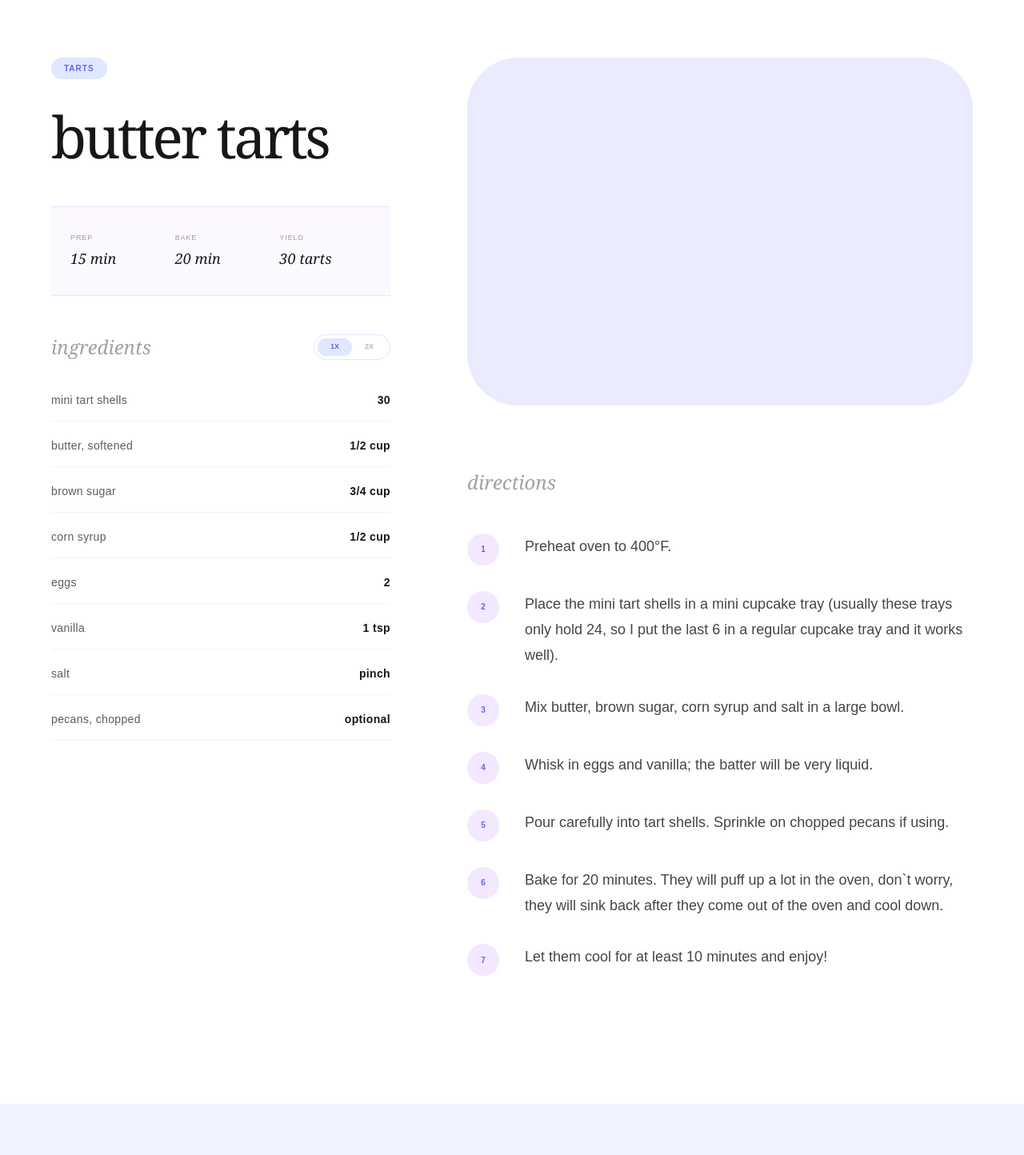
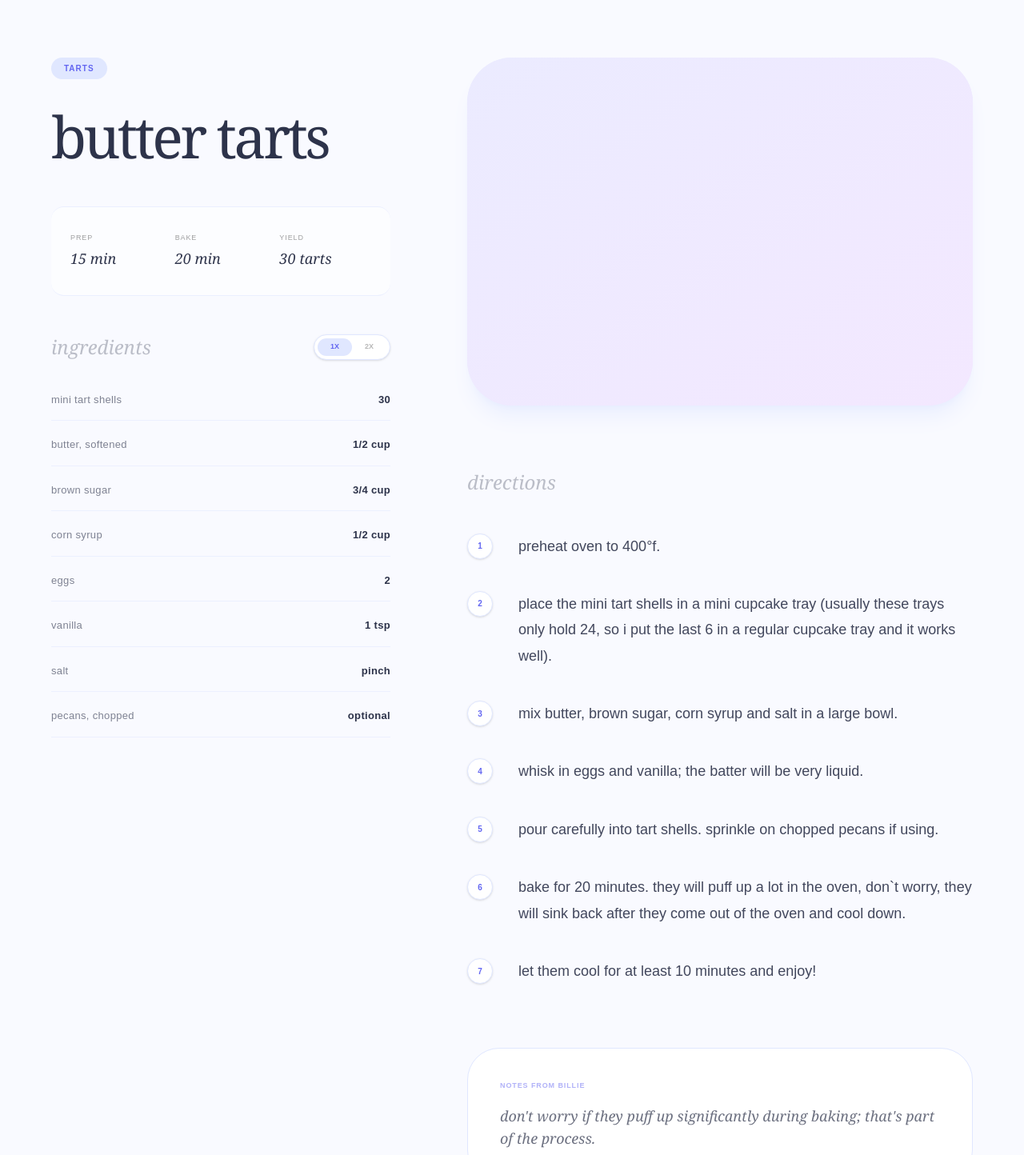
Before and after one commit to billie-zhang/billiesbakinglife, a Next.js app: page /recipes/butter-tarts in a window 1280 px wide. Shown: the part 120-1564 px from the top of the page at 80% size. Built offline with nearby package versions, Linux system fonts and the light colour scheme.

Commit message:
add images to recipe cards

```diff
--- a/app/recipes/[slug]/page.tsx
+++ b/app/recipes/[slug]/page.tsx
@@ -2,6 +2,7 @@
 
 import { useState, useEffect } from 'react';
 import { notFound } from 'next/navigation';
+import Image from 'next/image';
 
 export default function RecipePage({ params }: { params: any }) {
     const [recipe, setRecipe] = useState<any>(null);
@@ -14,7 +15,11 @@ export default function RecipePage({ params }: { params: any }) {
             try {
                 const data = await import(`@/data/recipes/${resolvedParams.slug}.json`);
                 setRecipe(data.default);
-            } catch (e) { console.error(e); } finally { setIsLoading(false); }
+            } catch (e) {
+                console.error(e);
+            } finally {
+                setIsLoading(false);
+            }
         }
         loadRecipe();
     }, [params]);
@@ -33,29 +38,33 @@ export default function RecipePage({ params }: { params: any }) {
     if (!recipe) return notFound();
 
     return (
-        <div className="pt-48 pb-40 px-8">
+        <div className="pt-48 pb-40 px-8 bg-[#F9FAFF]">
             <main className="max-w-6xl mx-auto">
-                <div className="grid grid-cols-1 lg:grid-cols-12 gap-24">
+                <div className="grid grid-cols-1 lg:grid-cols-12 gap-16 md:gap-24">
 
                     <div className="lg:col-span-5">
                         <span className="inline-block px-4 py-1.5 rounded-full bg-[#E0E7FF] text-[#6366F1] text-[10px] uppercase font-bold tracking-widest mb-8">
                             {recipe.category}
                         </span>
-                        <h1 className="text-6xl md:text-7xl font-serif leading-[1.1] mb-12 tracking-tighter">
+                        <h1 className="text-5xl md:text-7xl font-serif leading-[1.1] mb-12 tracking-tighter text-[#2D334A]">
                             {recipe.name}
                         </h1>
 
-                        <div className="grid grid-cols-3 gap-4 py-8 border-y border-[#E0E7FF] mb-12 bg-[#F3E8FF]/30 px-6 ">
-                            <div><span className="block text-[9px] uppercase tracking-widest opacity-40 mb-1">Prep</span><span className="font-serif italic text-lg">{recipe.prepTime}</span></div>
-                            <div><span className="block text-[9px] uppercase tracking-widest opacity-40 mb-1">Bake</span><span className="font-serif italic text-lg">{recipe.cookTime}</span></div>
-                            <div><span className="block text-[9px] uppercase tracking-widest opacity-40 mb-1">Yield</span><span className="font-serif italic text-lg">{multiplier > 1 ? parseInt(recipe.servings) * multiplier : recipe.servings}</span></div>
+                        <div className="grid grid-cols-3 gap-4 py-8 border-y border-[#E0E7FF]/60 mb-12 bg-white/50 rounded-2xl px-6">
+                            <div><span className="block text-[9px] uppercase tracking-widest opacity-40 mb-1">prep</span><span className="font-serif italic text-lg text-[#2D334A]">{recipe.prepTime}</span></div>
+                            <div><span className="block text-[9px] uppercase tracking-widest opacity-40 mb-1">bake</span><span className="font-serif italic text-lg text-[#2D334A]">{recipe.cookTime}</span></div>
+                            <div><span className="block text-[9px] uppercase tracking-widest opacity-40 mb-1">yield</span><span className="font-serif italic text-lg text-[#2D334A]">{multiplier > 1 ? parseInt(recipe.servings) * multiplier : recipe.servings}</span></div>
                         </div>
 
                         <div className="flex justify-between items-end mb-10">
-                            <h2 className="text-2xl font-serif italic opacity-40">ingredients</h2>
-                            <div className="flex bg-white border border-[#E0E7FF] p-1 rounded-full">
+                            <h2 className="text-2xl font-serif italic opacity-30 text-[#2D334A]">ingredients</h2>
+                            <div className="flex bg-white border border-[#E0E7FF] p-1 rounded-full shadow-sm">
                                 {[1, 2].map(m => (
-                                    <button key={m} onClick={() => setMultiplier(m)} className={`px-4 py-1 text-[9px] font-bold uppercase rounded-full transition-all ${multiplier === m ? 'bg-[#E0E7FF] text-[#6366F1]' : 'opacity-30'}`}>
+                                    <button
+                                        key={m}
+                                        onClick={() => setMultiplier(m)}
+                                        className={`px-4 py-1 text-[9px] font-bold uppercase rounded-full transition-all ${multiplier === m ? 'bg-[#E0E7FF] text-[#6366F1]' : 'opacity-30'}`}
+                                    >
                                         {m}x
                                     </button>
                                 ))}
@@ -63,8 +72,8 @@ export default function RecipePage({ params }: { params: any }) {
                         </div>
                         <ul className="space-y-5">
                             {recipe.ingredients.map((ing: any, i: number) => (
-                                <li key={i} className="flex justify-between border-b border-[#E0E7FF]/50 pb-4 text-sm tracking-wide">
-                                    <span className="opacity-70">{ing.item}</span>
+                                <li key={i} className="flex justify-between border-b border-[#E0E7FF]/50 pb-4 text-[13px] tracking-wide text-[#2D334A]">
+                                    <span className="opacity-60">{ing.item}</span>
                                     <span className="font-bold">{scaleAmount(ing.amount, multiplier)}</span>
                                 </li>
                             ))}
@@ -72,18 +81,38 @@ export default function RecipePage({ params }: { params: any }) {
                     </div>
 
                     <div className="lg:col-span-7">
-                        <div className="aspect-[16/11] bg-[#EBEBFF] rounded-[4rem] mb-20" />
-                        <h2 className="text-2xl font-serif italic opacity-40 mb-12">directions</h2>
-                        <div className="space-y-8">
+                        <div className="relative aspect-[16/11] bg-[#EBEBFF] rounded-[3.5rem] overflow-hidden mb-20 shadow-xl shadow-indigo-100/50">
+                            {recipe.image ? (
+                                <Image
+                                    src={recipe.image}
+                                    alt={recipe.name}
+                                    fill
+                                    priority
+                                    className="object-cover"
+                                />
+                            ) : (
+                                <div className="w-full h-full bg-gradient-to-br from-[#EBEBFF] to-[#F3E8FF]" />
+                            )}
+                        </div>
+
+                        <h2 className="text-2xl font-serif italic opacity-30 mb-12 text-[#2D334A]">directions</h2>
+                        <div className="space-y-10">
                             {recipe.directions.map((step: string, i: number) => (
                                 <div key={i} className="flex gap-8 group">
-                                    <span className="flex-none w-10 h-10 rounded-full bg-[#F3E8FF] flex items-center justify-center text-[10px] font-bold text-[#6366F1]">
+                                    <span className="flex-none w-8 h-8 rounded-full bg-white border border-[#E0E7FF] flex items-center justify-center text-[10px] font-bold text-[#6366F1] shadow-sm">
                                         {i + 1}
                                     </span>
-                                    <p className="text-lg leading-[1.8] font-light opacity-80">{step}</p>
+                                    <p className="text-lg leading-[1.8] font-light text-[#2D334A]/90 lowercase">{step}</p>
                                 </div>
                             ))}
                         </div>
+
+                        {recipe.notes && (
+                            <div className="mt-20 p-10 bg-white border border-[#E0E7FF] rounded-[2.5rem] border-solid">
+                                <span className="text-[9px] uppercase tracking-widest font-bold text-[#6366F1]/50 mb-4 block">notes from billie</span>
+                                <p className="font-serif italic text-lg text-[#2D334A]/70">{recipe.notes}</p>
+                            </div>
+                        )}
                     </div>
                 </div>
             </main>
```
Also changed, not shown: 1 other file (tests, documents, lock files or other folders).
